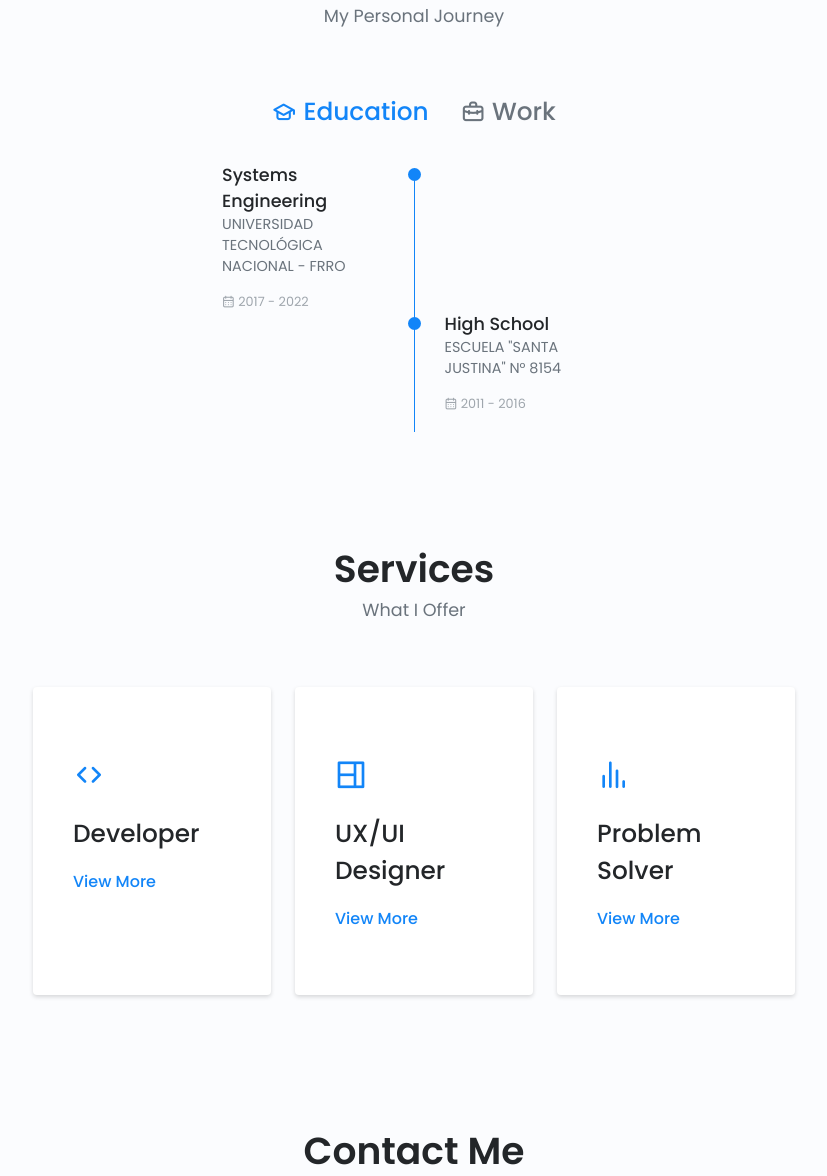
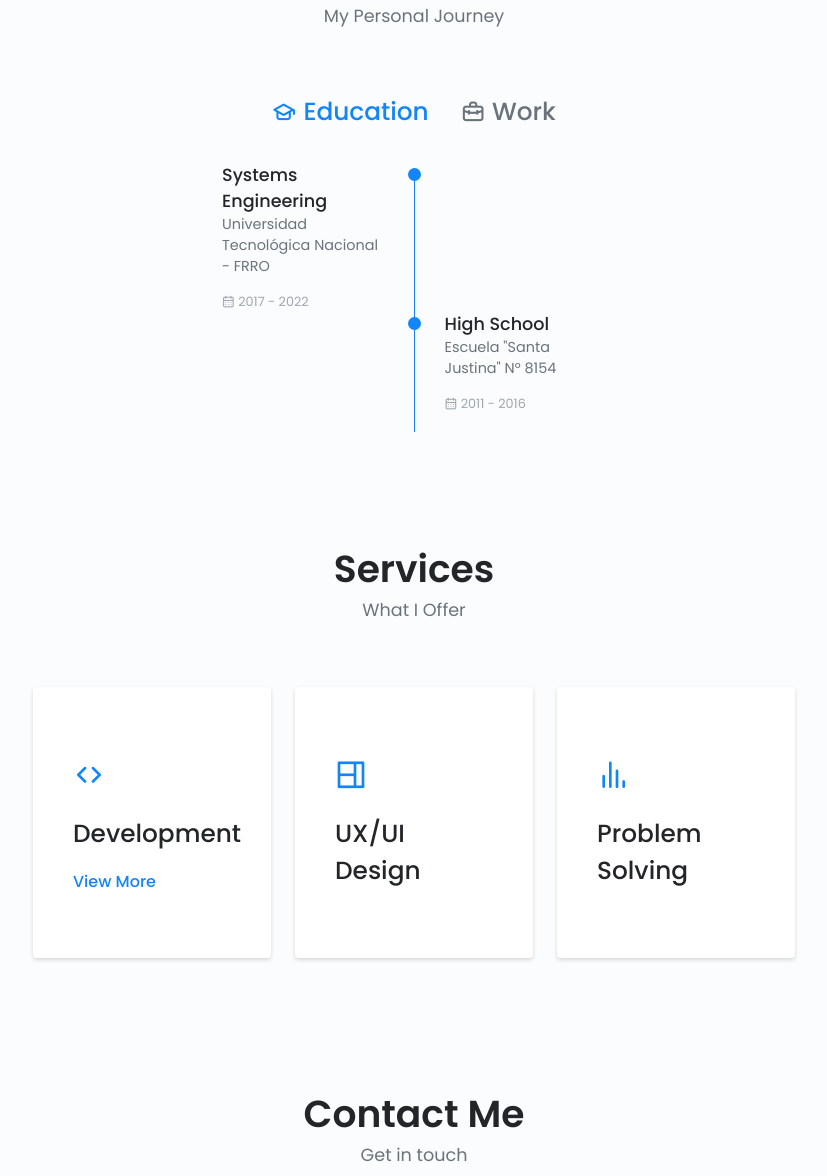
Before and after one commit to patriciocarestia/patricio-carestia-web, a Django app: page / in a window 1280 px wide. Shown: the part 1670-2846 px from the top of the page, without its empty margins (226-1053 px from the left). Run offline with Django 3.2, Linux system fonts and the light colour scheme; some libraries are stand-ins or nearby versions.

Commit message:
Typing corrections

```diff
--- a/templates/index.html
+++ b/templates/index.html
@@ -318,7 +318,7 @@
               <div class="qualification__data">
                 <div>
                   <h3 class="qualification__title">Systems Engineering</h3>
-                  <span class="qualification__subtitle">UNIVERSIDAD TECNOLÓGICA NACIONAL - FRRO</span>
+                  <span class="qualification__subtitle">Universidad Tecnológica Nacional - FRRO</span>
                   <div class="qualification__calendar">
                     <i class="uil uil-calendar-alt"></i>
                     2017 - 2022
@@ -342,7 +342,7 @@
 
                 <div>
                   <h3 class="qualification__title">High School</h3>
-                  <span class="qualification__subtitle">ESCUELA "SANTA JUSTINA" N° 8154</span>
+                  <span class="qualification__subtitle">Escuela "Santa Justina" N° 8154</span>
                   <div class="qualification__calendar">
                     <i class="uil uil-calendar-alt"></i>
                     2011 - 2016
@@ -456,10 +456,10 @@
           <div class="services__content">
             <div>
               <i class="uil uil-arrow services__icon"></i>
-              <h3 class="services__title">Developer</h3>
+              <h3 class="services__title">Development</h3>
             </div>
 
-            <a href="#portfolio">
+            <a href="#contact">
               <span class="button button--flex button--small button--link">
                   View More
                 <!-- <i class="uil uil-arrow-right button__icon"></i> -->
@@ -497,15 +497,8 @@
           <div class="services__content">
             <div>
               <i class="uil uil-web-grid services__icon"></i>
-              <h3 class="services__title">UX/UI <br> Designer</h3>
+              <h3 class="services__title">UX/UI <br> Design</h3>
             </div>
-
-            <a href="#portfolio">
-              <span class="button button--flex button--small button--link">
-                  View More
-                <!-- <i class="uil uil-arrow-right button__icon"></i> -->
-              </span>
-            </a>
 
             <!-- <div class="services__modal">
               <div class="services__modal-content">
@@ -539,15 +532,8 @@
           <div class="services__content">
             <div>
               <i class="uil uil-analytics services__icon"></i>
-              <h3 class="services__title">Problem <br> Solver</h3>
+              <h3 class="services__title">Problem <br> Solving</h3>
             </div>
-
-            <a href="#portfolio">
-              <span class="button button--flex button--small button--link">
-                  View More
-                <!-- <i class="uil uil-arrow-right button__icon"></i> -->
-              </span>
-            </a>
 
             <!-- <div class="services__modal">
               <div class="services__modal-content">
```
